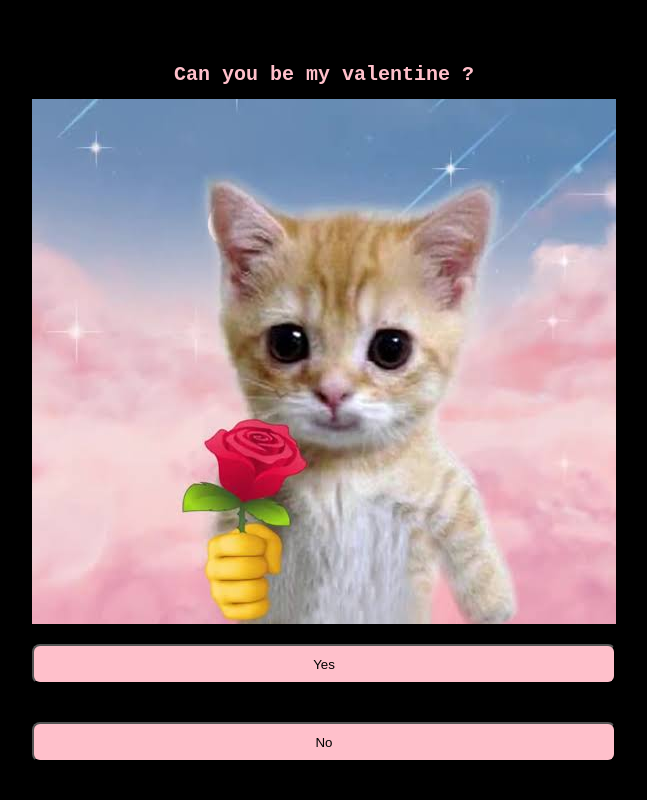
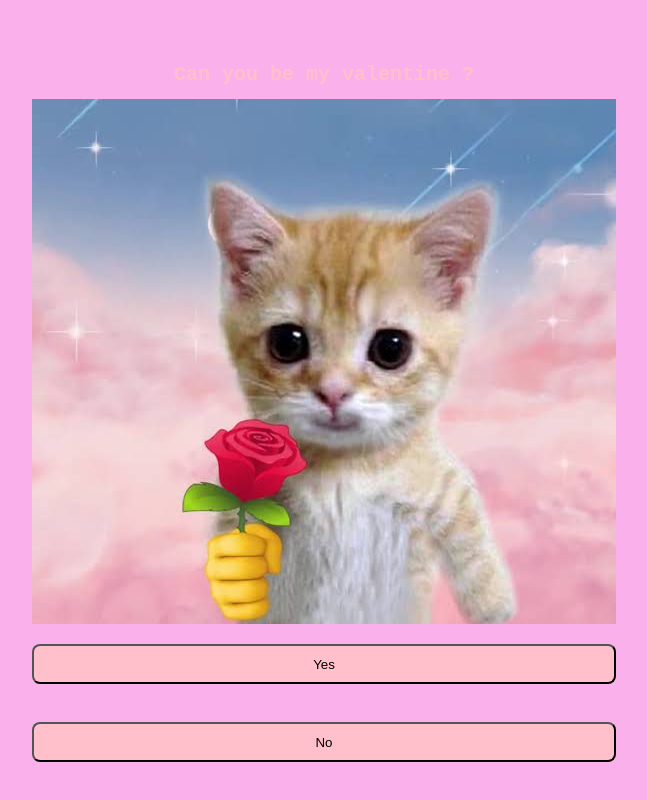
Before and after one commit to SereyodamChek/bslosa, a plain HTML site: page index.html in a window 1280 px wide. Shown: the whole page, without its empty margins (316-963 px from the left). Drawn offline with Linux system fonts and the light colour scheme.

Commit message:
Update index.css

```diff
--- a/css/index.css
+++ b/css/index.css
@@ -14,7 +14,7 @@ body {
   margin: 0; /* Remove default margin */
 }
 .container {
-  background-color: black;
+  background-color: rgb(250, 176, 234);
   margin-left: auto;
   margin-right: auto;
   padding-left: 24px;
```
